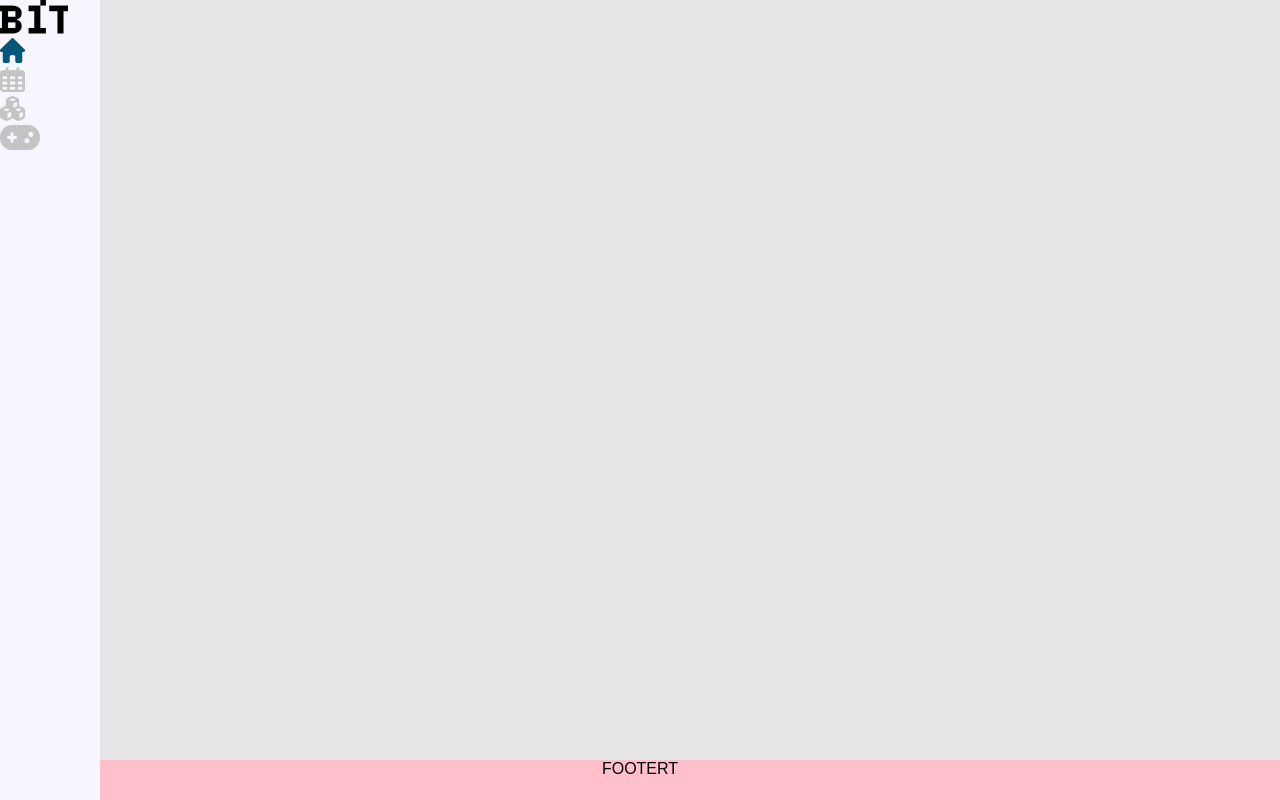
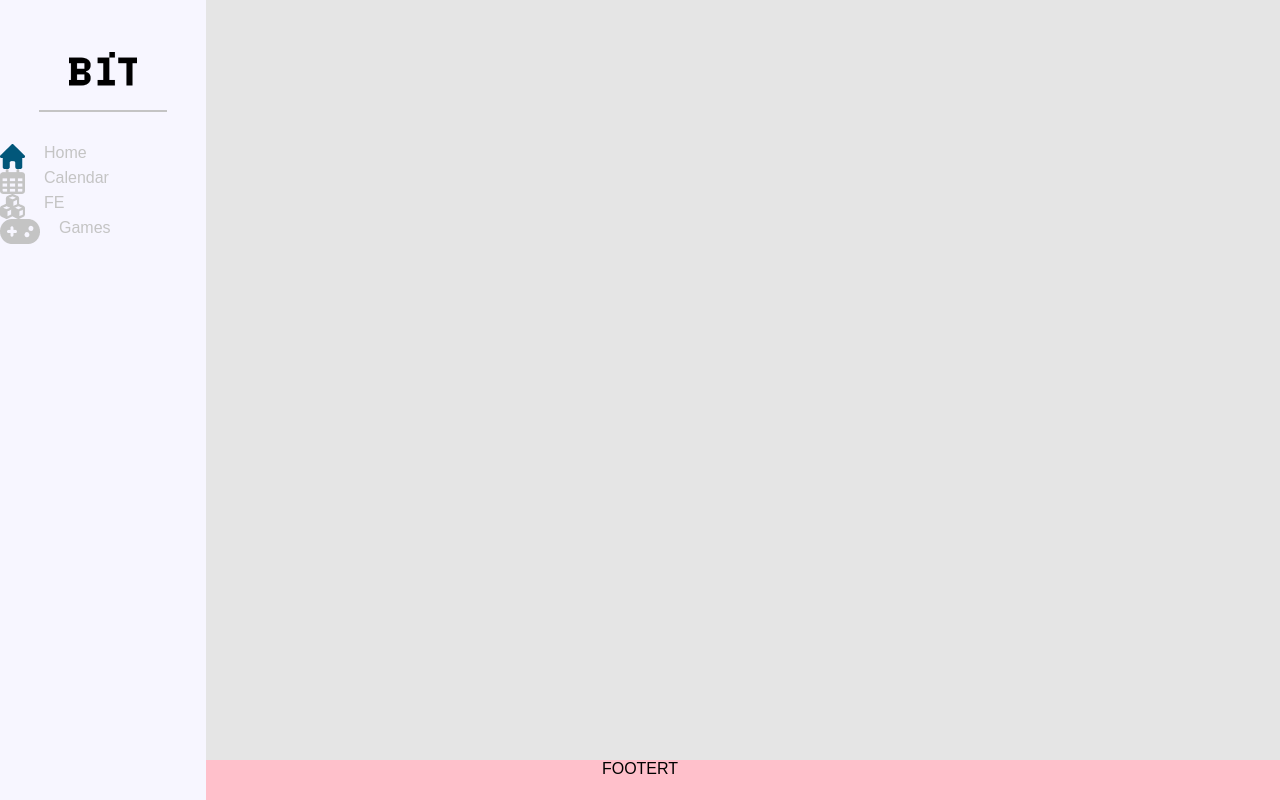
Before and after one commit to ModestasCi/01-friday-challange, a website: page index.html in a window 1280 px wide. Drawn offline with Linux system fonts and the light colour scheme.

Commit message:
Navigation update 1

```diff
--- a/css/global.css
+++ b/css/global.css
@@ -10,6 +10,7 @@ body * {
     padding: 0;
     margin: 0;
     box-sizing: border-box;
+    font-size: 16px;
 }
 
 body {
--- a/css/layout.css
+++ b/css/layout.css
@@ -1,15 +1,76 @@
 .navigation {
     position: fixed;
     display: flex;
+    align-items: flex-start;
     flex-direction: column;
     top: 0;
     bottom: 0;
     width: 100px;
     background-color: var(--secondary-color);
     z-index: 1;
+    transition: all 1s;
+    color: transparent;
 }
-.hidden {
-    display: none;
+
+.navigation:hover {
+    width: 206px;
+}
+.navigation:hover * {
+    opacity: 100%;
+}
+
+.logo {
+    width: 100px;
+    align-self: center;
+    padding: 52px 16px 24px;
+}
+.bar {
+    height: 2px;
+    background-color: var(--inactive-color);
+    align-self: center;
+    width: 62%;
+    margin-bottom: 32px;
+}
+
+.container {
+    position: relative;
+    width: 100%;
+    display: flex;
+    justify-content: flex-start;
+    align-items: center;
+    padding: 17px 0;
+    padding-left: 30px;
+    text-decoration: none;
+    color: transparent;
+    background-color: var(--secondary-color);
+    overflow: hidden;
+}
+
+.link {
+    text-decoration: none;
+    padding-left: 19px;
+    color: var(--inactive-color);
+    opacity: 0;
+
+}
+
+.active .link {
+    color: var(--main-color);
+}
+
+.icon-container {
+    display: flex;
+    min-width: 40px;
+    justify-content: center;
+}
+
+.active {
+    height: 57px;
+    width: calc(100% - 11px);
+    border-radius: 25px 0px 0px 25px;
+    background-color: #fff;
+    margin-bottom: 17px;
+    margin-left: 11px;
 }
 
 .footer {
--- a/index.html
+++ b/index.html
@@ -1,36 +1,34 @@
 <!DOCTYPE html>
 <html lang="en">
 	<head>
-    <meta charset="UTF-8">
-    <meta http-equiv="X-UA-Compatible" content="IE=edge">
-    <meta name="viewport" content="width=device-width, initial-scale=1.0">
+		<meta charset="UTF-8" />
+		<meta http-equiv="X-UA-Compatible" content="IE=edge" />
+		<meta name="viewport" content="width=device-width, initial-scale=1.0" />
 		<title>Friday challange</title>
-    <link rel="stylesheet" href="./css/layout.css">
-    <link rel="stylesheet" href="./css/global.css">
+		<link rel="stylesheet" href="./css/layout.css" />
+		<link rel="stylesheet" href="./css/global.css" />
 	</head>
 
 	<body>
 		<nav class="navigation">
-            <a class="container" href="#">
 			<img src="./assets/logo.png" alt="logo" class="logo" />
 			<div class="bar"></div>
-            </a>
-            <a class="container" href="#">
+			<div class="icon-container">
 				<img src="./assets/home.png" alt="calendar" class="icon" />
-                <span class="hidden">Home</span>
-            </a>
-            <a class="container" href="#">
+				<a class="link" href="#">Home</a>
+			</div>
+			<div class="icon-container">
 				<img src="./assets/calendar.png" alt="calendar" class="icon" />
-                <span class="hidden">Calendar</span>
-            </a>
-            <a class="container" href="#">
+				<a class="link" href="#">Calendar</a>
+			</div>
+			<div class="icon-container">
 				<img src="./assets/fe.png" alt="fe" class="icon" />
-                <span class="hidden">FE</span>
-            </a>
-            <a class="container" href="#">
+				<a class="link" href="#">FE</a>
+			</div>
+			<div class="icon-container">
 				<img src="./assets/games.png" alt="games" class="icon" />
-                <span class="hidden">Games</span>
-            </a>
+				<a class="link" href="#">Games</a>
+			</div>
 		</nav>
 		<footer class="footer">
 			<p class="description">FOOTERT</p>
```
Lines whose indentation alone changed are shown as unchanged.
